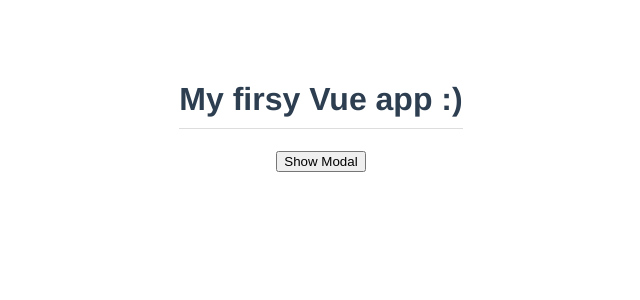
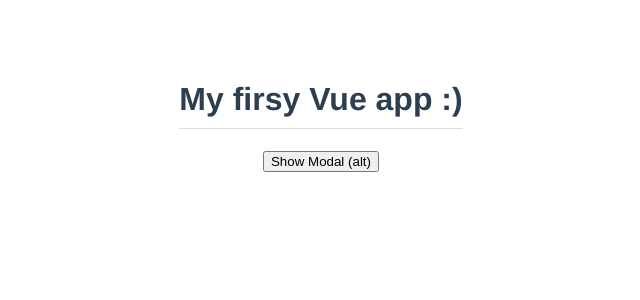
Before and after one commit to Marko1310/Vue, a Vue app in the folder modal-project/modal-project/: page / in a window 1280 px wide. Shown: the top 300 px of the page, without its empty margins (319-959 px from the left). Built offline with nearby package versions, Linux system fonts and the light colour scheme.

Commit message:
click event modifiers

```diff
--- a/modal-project/modal-project/src/App.vue
+++ b/modal-project/modal-project/src/App.vue
@@ -5,7 +5,7 @@
 			<Modal :header="header" :text="text" theme="sale" @close="toggleModal" />
 		</div>
 	</div>
-	<button @click="toggleModal">Show Modal</button>
+	<button @click.alt="toggleModal">Show Modal (alt)</button>
 </template>
 
 <script>
--- a/modal-project/modal-project/src/components/Modal.vue
+++ b/modal-project/modal-project/src/components/Modal.vue
@@ -1,5 +1,5 @@
 <template>
-	<div class="backdrop" @click="closeModal">
+	<div class="backdrop" @click.self="closeModal">
 		<div class="modal" :class="{sale: theme === 'sale'}">
 			<h1>{{ header }}</h1>
 			<p>{{ text }}</p>
```
